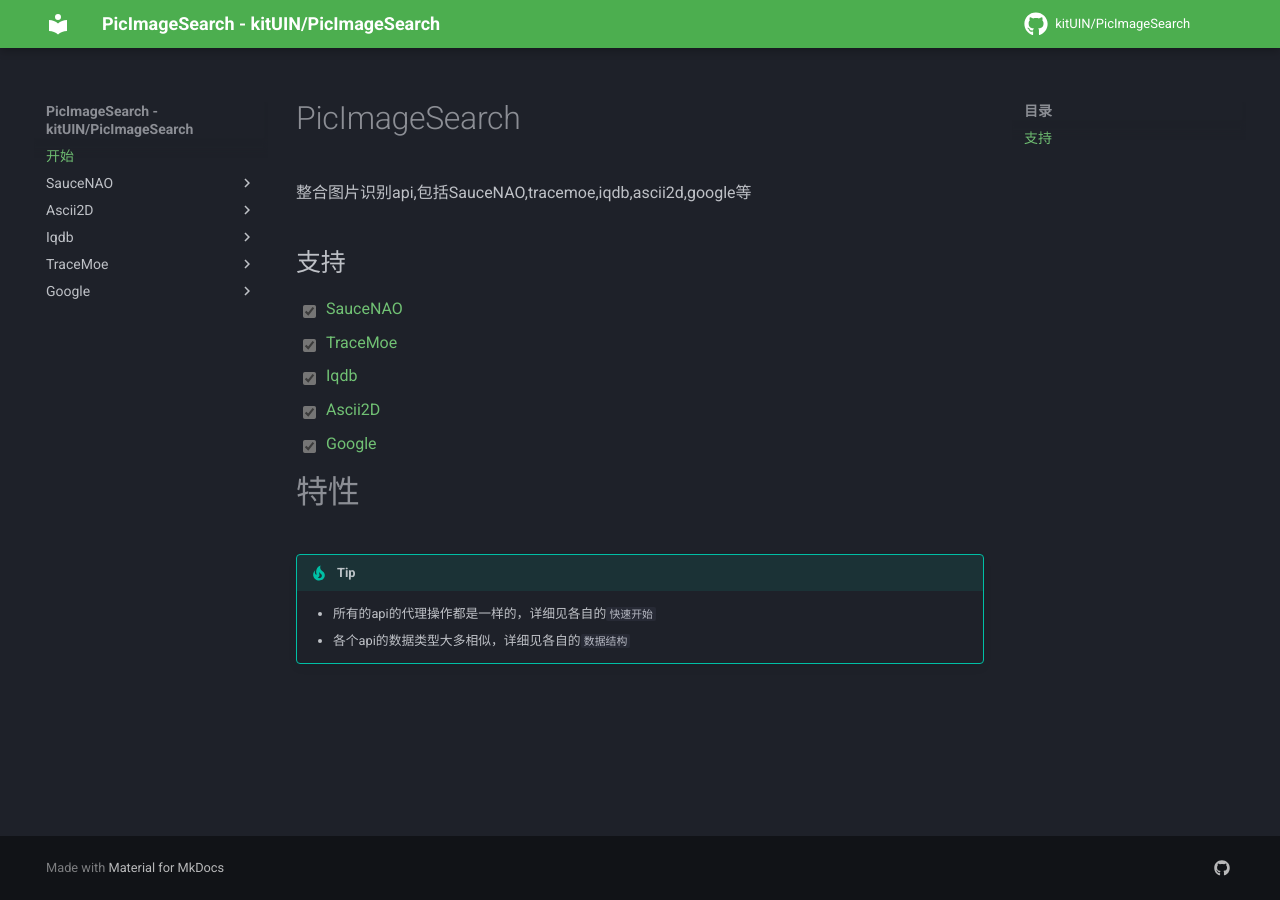
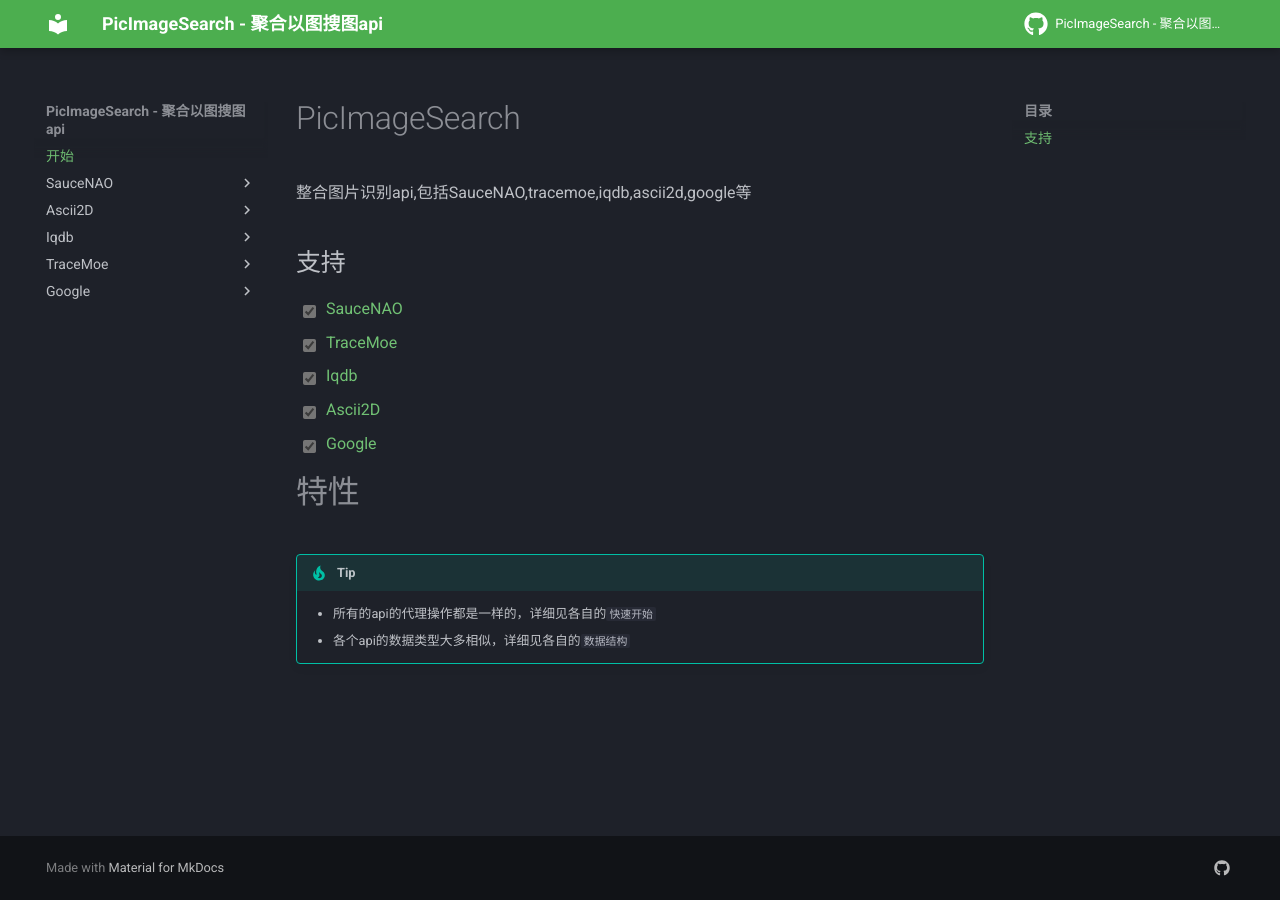
Before and after one commit to kitUIN/PicImageSearch, an MkDocs documentation site: the page built from docs/index.md, in a window 1280 px wide. Built offline with MkDocs 1.6.1 and Material for MkDocs 9.7.7, drawn with Linux system fonts in a browser that asks for light colours; comment, search, counter and statistics services are not loaded.

Commit message:
文档调整

```diff
--- a/docs/requirements.txt
+++ /dev/null
@@ -1,3 +0,0 @@
-mkdocs-material
-markdown-include
-mkdocs-git-revision-date-plugin
--- a/mkdocs.yml
+++ b/mkdocs.yml
@@ -1,6 +1,6 @@
-site_name: PicImageSearch - kitUIN/PicImageSearch
+site_name: PicImageSearch - 聚合以图搜图api
 
-repo_name: kitUIN/PicImageSearch
+repo_name: PicImageSearch - 聚合以图搜图api
 repo_url: https://github.com/kitUIN/PicImageSearch
 
 theme:
```
Also changed, not shown: .readthedocs.yml (deleted, +0 -11 lines), README.md (+1 -1 lines).
